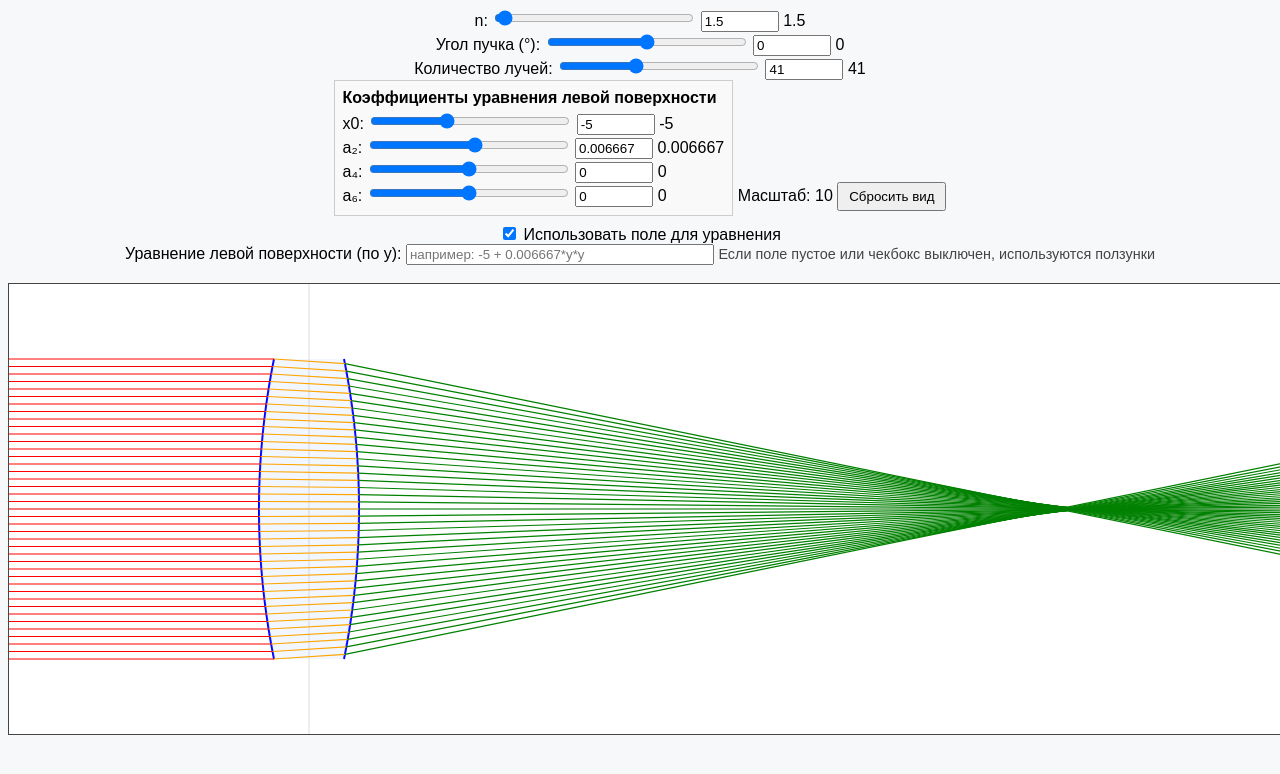
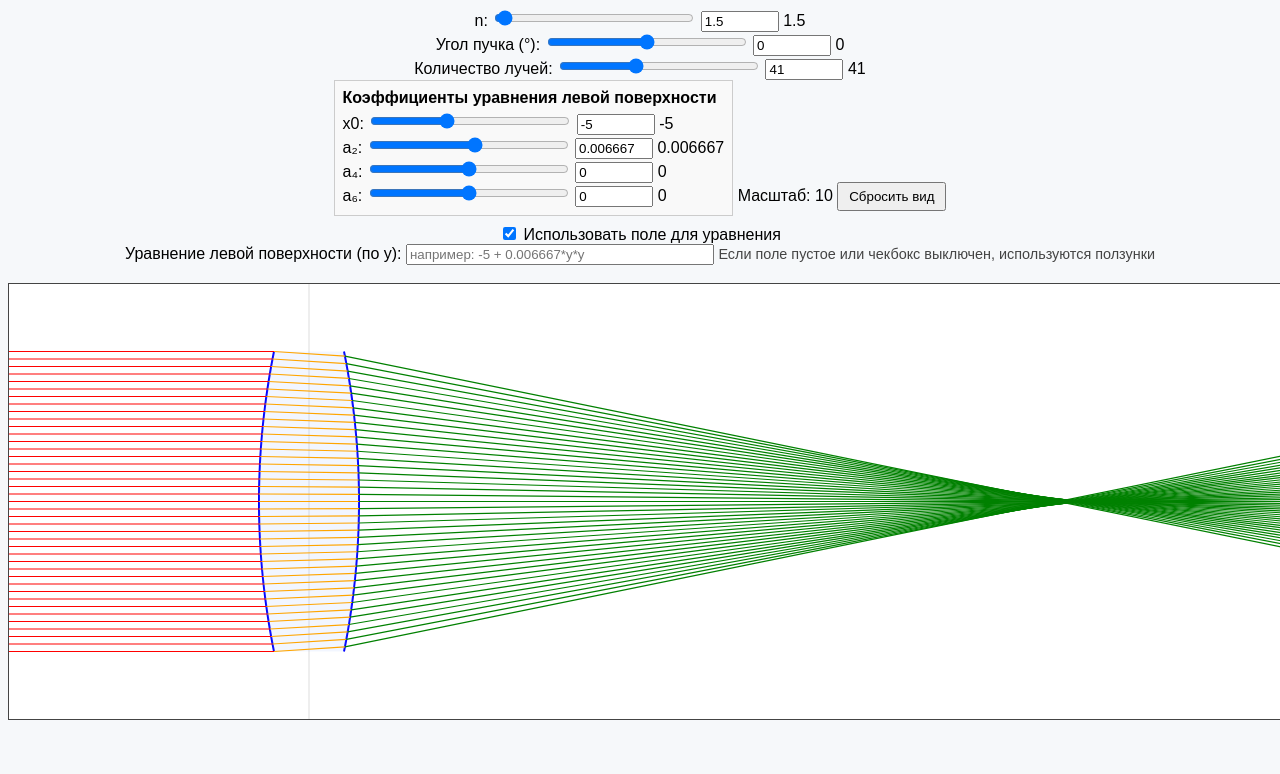
Before and after one commit to MikhailGovgolenko/Lense, a plain HTML site: page lense.html in a window 1280 px wide. Shown: the top 774 px of the page. Drawn offline with Linux system fonts and the light colour scheme.

Commit message:
Fix canvas height and ensure newline at end of file

```diff
--- a/lense.html
+++ b/lense.html
@@ -77,10 +77,10 @@ button { padding: 5px 10px; cursor: pointer; }
 <br>
 </div>
 
-<canvas id="canvas" width="1500" height="450"></canvas>
+<canvas id="canvas" width="1500" height="435"></canvas>
 
 <script>
-// --- весь JS-код остаётся без изменений ---
+
 const canvas = document.getElementById('canvas');
 const ctx = canvas.getContext('2d');
 let scale = 10;
```
